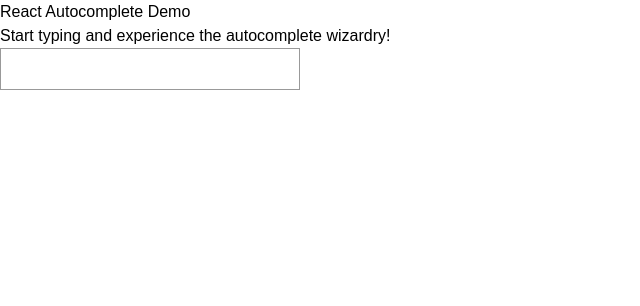
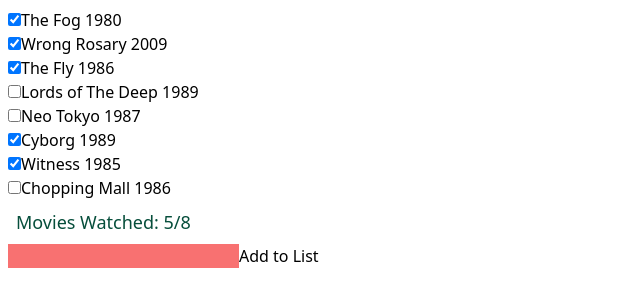
Before and after one commit to Marvling/movie-todo, a React (Create React App) app: page / in a window 1280 px wide. Shown: the top 306 px of the page, without its empty margins (0-640 px from the left). Built offline with nearby package versions, Linux system fonts and the light colour scheme.

Commit message:
implemented a poorly functioning autocomplete

```diff
--- a/src/App.js
+++ b/src/App.js
@@ -11,6 +11,7 @@ class App extends React.Component{
             for (let movie of todoData) {
             if (movie.isWatched) {numberWatched++};
         }
+
         this.state = {
             typedName: '',
             todoDataArray: todoData,
@@ -22,9 +23,13 @@ class App extends React.Component{
                 name:'',
                 year: '',
                 isWatched: false,
-                dateWatched: '',
+                dateWatched: ''
+            },
 
-            }
+            activeSuggestion: 0,
+            filteredSuggestions: [],
+            showSuggestions: false,
+            suggestions: []
         }
     }
 
@@ -42,14 +47,43 @@ class App extends React.Component{
         })
 
     }
-    handleInput = (event) => {
-        this.setState({typedName: event.target.value})
-        this.searchMovies();
+    onChange = event => {
+
+        event.preventDefault()
+
+        const { suggestions } = this.state;
+        const userInput = event.target.value
+
+        const filteredSuggestions = suggestions.filter(
+            suggestion => suggestion.toLowerCase().indexOf(userInput.toLowerCase()) > -1
+        )
+
+        this.setState({
+            activeSuggestion: 0,
+            filteredSuggestions,
+            showSuggestions:true,
+            typedName: userInput
+        })
+
+
+        console.log(this.state.filteredSuggestions);
+
+        this.searchMovies()
 
     }
 
+    onClick = event => {
 
-    handleSubmit = (event) => {
+        this.setState({
+            activeSuggestion: 0,
+            filteredSuggestions: [],
+            showSuggestions: true,
+            typedName: event.currentTarget.innerText
+        })
+    }
+
+
+    handleSubmit = event => {
 
         this.setState((prevState) => {
 
@@ -71,8 +105,6 @@ class App extends React.Component{
 
     searchMovies = async () => {
 
-        // event.preventDefault();
-
         let query = this.state.typedName
         let url = `https://api.themoviedb.org/3/search/movie?api_key=00decbdccac0d50538a8bdbf8085ce4a&language=en-US&query=${query}&page=1&include_adult=false`
 
@@ -80,20 +112,24 @@ class App extends React.Component{
             const response = await fetch(url)
             const data = await response.json()
 
+            let suggestions = data.results.slice(0,5)
+            suggestions = suggestions.map(movie => movie.original_title)
+            console.log(suggestions)
+
             const name = data.results[0].original_title
-            const date = data.results[0].release_date
-            const year = date.slice(0,4)
+            const year = data.results[0].release_date.slice(0,4)
 
-            this.setState({movieToAdd: {
+            this.setState({
+                movieToAdd: {
                     id: this.state.todoDataArray.length + 1,
                     name: name,
                     year: year,
                     isWatched: false,
                     dateWatched: ''
-                }
+                },
+                suggestions,
             })
 
-            this.setState({moviesSearched: data})
         }catch(err){
             console.error(err)
         }
@@ -119,6 +155,7 @@ class App extends React.Component{
 
     render (){
 
+        //TODO ITEM LOGIC
         const todoItemsList = this.state.todoDataArray.map((items) =>
             <TodoItem
                 key={items.id}
@@ -126,7 +163,38 @@ class App extends React.Component{
                 handleCheckbox = {this.handleCheckbox}/>
             )
 
-        // TODO: Make a seperate react component to display the autocomplete results
+        // AUTOSUGGEST LOGIC
+        let suggestionsListComponent;
+
+        if (this.state.showSuggestions && this.state.typedName) {
+
+            if (this.state.filteredSuggestions.length) {
+
+                suggestionsListComponent = (
+                    <ul className="suggestions">
+                        {this.state.filteredSuggestions.map((suggesiton, index) => {
+                            let className;
+
+                            // flag the active suggestion with a class
+                            if (index === this.state.activeSuggestion) {
+                                className = 'suggesion-active'
+                            }
+                            return (
+                                <li className={className} key={suggesiton} onClick={this.onClick}>
+                                    {suggesiton}
+                                </li>
+                            )
+                        })}
+                    </ul>
+                )
+            } else {
+                suggestionsListComponent = (
+                    <div className='no-suggestions'>
+                        <em>No Suggestions available</em>
+                    </div>
+                )
+            }
+        }
 
         return(
             <div className='m-2'>
@@ -139,10 +207,10 @@ class App extends React.Component{
 
                 <SearchBar
                     handleSubmit={this.handleSubmit}
-                    handleInput={this.handleInput}
-                    value={this.state.typedName}
-                    />
+                    onChange={this.onChange}
+                    value={this.state.typedName}/>
 
+                    {suggestionsListComponent}
             </div>
         )
     }
--- a/src/App2.js
+++ b/src/App2.js
@@ -6,7 +6,7 @@ function App2() {
       <div>
         <h1>React Autocomplete Demo</h1>
         <h2>Start typing and experience the autocomplete wizardry!</h2>
-        <Autocomplete suggestions={["Oranges", "Apples", "Banana", "Kiwi", "Mango"]}/>
+        <Autocomplete suggestions={["Oranges", "Apples", "Banana", "Kiwi", "Mango", "Annesi"]}/>
       </div>
     );
   }
--- a/src/components/AutoComplete.js
+++ /dev/null
@@ -1,136 +0,0 @@
-import React, {Component, Fragment} from 'react'
-import '../style.css'
-
-class AutoComplete extends Component {
-
-    constructor(props){
-        super(props);
-
-        this.state = {
-            activeSuggestion: 0,
-            filteredSuggestions: [],
-            showSuggestions: false,
-            userInput: ''
-        }
-    }
-
-    onChange = event => {
-
-        const { suggestions } = this.props;
-        const userInput = event.target.value
-
-        const filteredSuggestions = suggestions.filter(
-            suggestion => suggestion.toLowerCase().indexOf(userInput.toLowerCase()) > -1
-        )
-
-        this.setState({
-            activeSuggestion: 0,
-            filteredSuggsetions: filteredSuggestions,
-            showSuggextions:true,
-            userInput: event.target.value
-        })
-
-    }
-
-    onClick = event => {
-
-        this.setState({
-            activeSuggestion: 0,
-            filteredSuggsetions: [],
-            showSuggextions: true,
-            userInput: event.currentTarget.innerText
-        })
-
-    }
-
-    onKeyDown = event => {
-
-        const { activeSuggestion, filteredSuggestions} = this.state;
-
-        if (event.keyCode === 'Enter') {
-
-            this.setState({
-              activeSuggestion: 0,
-              showSuggestions: false,
-              userInput: filteredSuggestions[activeSuggestion]
-            });
-
-          } else if (event.keyCode === 'ArrowUp') {
-            if (activeSuggestion === 0) {
-              return;
-            }
-
-            this.setState({ activeSuggestion: activeSuggestion - 1 });
-
-          }
-          // User pressed the down arrow, increment the index
-          else if (event.keyCode === 'ArrowDown') {
-            if (activeSuggestion - 1 === filteredSuggestions.length) {
-              return;
-            }
-
-            this.setState({ activeSuggestion: activeSuggestion + 1 });
-          }
-        };
-
-    render() {
-
-        //Enabling accesiing varaibles without .this
-        const {
-            onChange,
-            onClick,
-            onKeyDown,
-            state: {
-            activeSuggestion,
-            filteredSuggestions,
-            showSuggestions,
-            userInput
-            }
-        } = this;
-
-        let suggestionsListComponent;
-
-        if (showSuggestions && userInput) {
-            if (filteredSuggestions.length) {
-                suggestionsListComponent = (
-                    <ul class="suggestions">
-                        {filteredSuggestions.map((suggesiton, index) => {
-                            let className;
-
-                            // flag the active suggestion with a class
-                            if (index === activeSuggestion) {
-                                className = 'suggesion-active'
-                            }
-                            return (
-                                <li className={className} keyt={suggesiton} onClick={onClick}>
-                                    {suggesiton}
-                                </li>
-                            )
-                        })}
-                    </ul>
-                )
-            } else {
-                suggestionsListComponent = (
-                    <div class='no-suggestions'>
-                        <em>No Suggestions available</em>
-                    </div>
-                )
-            }
-        }
-
-        return (
-            <Fragment>
-              <input
-                type="text"
-                onChange={onChange}
-                onKeyDown={onKeyDown}
-                value={userInput}
-              />
-              {suggestionsListComponent}
-            </Fragment>
-          );
-    }
-
-}
-
-export default AutoComplete
--- a/src/components/SearchBar.js
+++ b/src/components/SearchBar.js
@@ -8,7 +8,7 @@ function SearchBar (props) {
         <input
             className='bg-red-400'
             type="text"
-            onChange={props.handleInput}
+            onChange={props.onChange}
             value={props.value}/>
         <button>Add to List</button>
         </form>
--- a/src/index.js
+++ b/src/index.js
@@ -1,13 +1,12 @@
 import React from 'react';
 import ReactDOM from 'react-dom';
 import './index.css';
-// eslint-disable-next-line
 import App from './App';
-import App2 from './App2';
+// import App2 from './App2';
 
 ReactDOM.render(
   <React.StrictMode>
-    <App2 />
+    <App />
   </React.StrictMode>,
   document.getElementById('root')
 );
--- a/src/style.css
+++ /dev/null
@@ -1,42 +0,0 @@
-
-body {
-    font-family: sans-serif;
-}
-
-input {
-    border: 1px solid #999;
-    padding: 0.5rem;
-    width: 300px;
-}
-
-.no-suggestions {
-    color: #999;
-    padding: 0.5rem;
-}
-
-.suggestions {
-    border: 1px solid #999;
-    border-top-width: 0;
-    list-style: none;
-    margin-top: 0;
-    max-height: 143px;
-    overflow-y: auto;
-    padding-left: 0;
-    width: calc(300px + 1rem);
-}
-
-.suggestions li {
-    padding: 0.5rem;
-}
-
-.suggestion-active, .suggestions li:hover
-{
-    background-color: #008f68;
-    color: #fae042;
-    cursor: pointer;
-    font-weight: 700;
-}
-
-.suggestions li:not(:last-of-type) {
-    border-bottom: 1px solid #999;
-}
```
Lines whose indentation alone changed are shown as unchanged.
